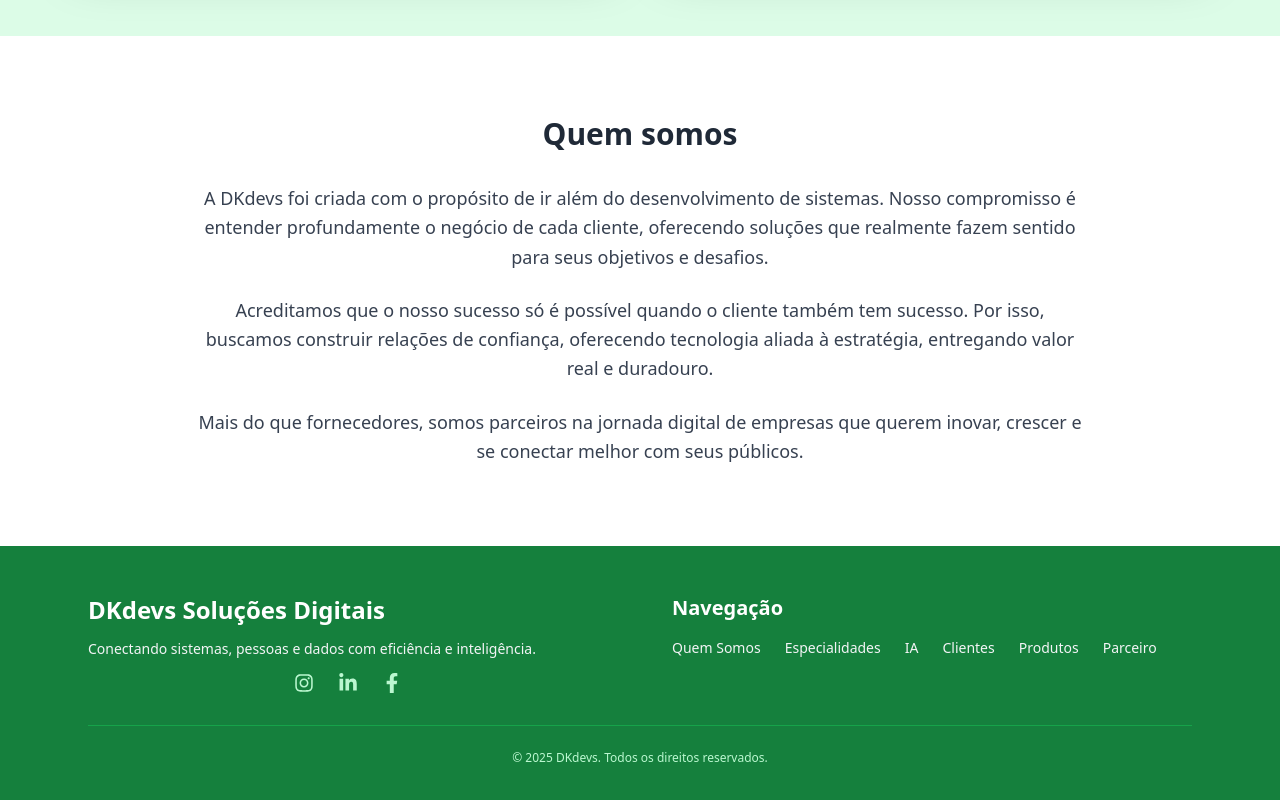
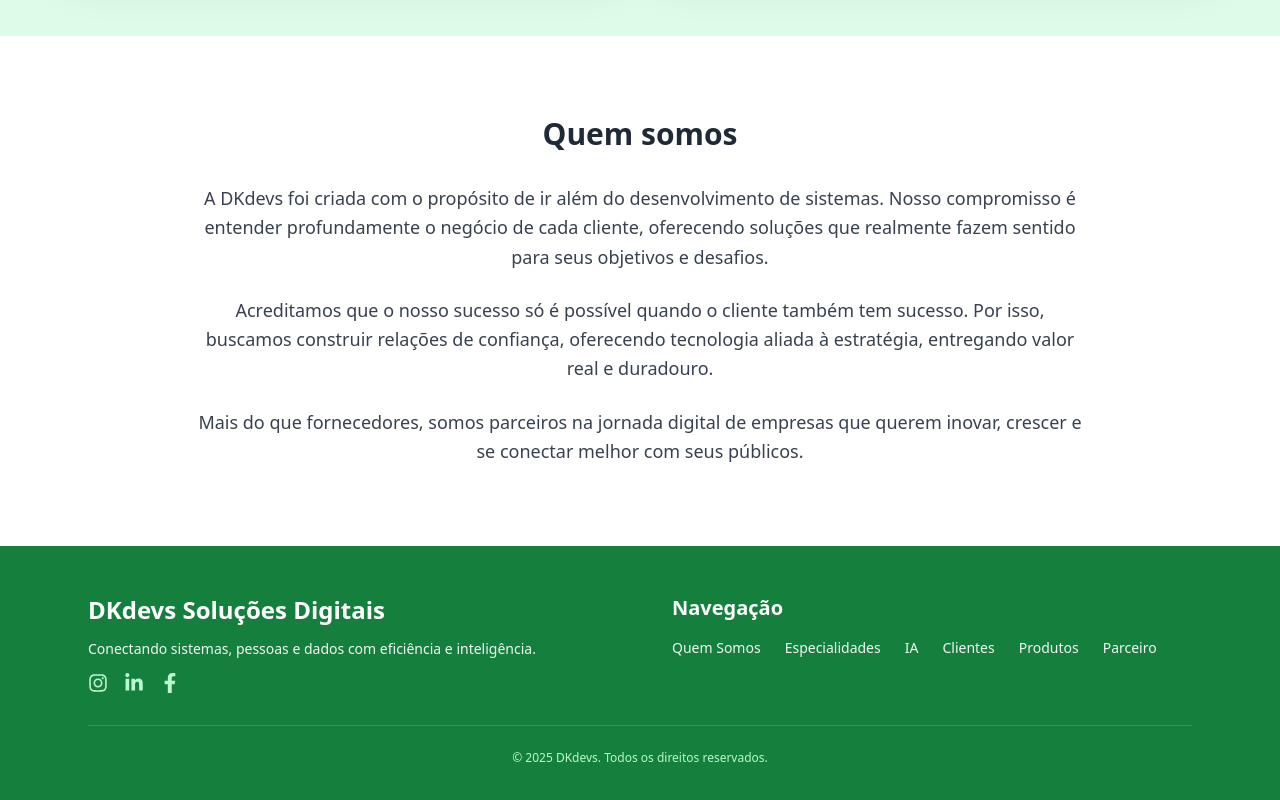
Before and after one commit to intalkconnect/lpdk_vite, a React (Vite) app: page / in a window 1280 px wide. Shown: the part 2612-3412 px from the top of the page. Built offline with nearby package versions, Linux system fonts and the light colour scheme.

Commit message:
Update App.jsx

```diff
--- a/src/App.jsx
+++ b/src/App.jsx
@@ -366,8 +366,9 @@ const App = () => {
   <p className="text-gray-100 leading-relaxed">
     {t("footer.description")}
   </p>
+
   {/* Redes Sociais */}
-<div className="mt-8 flex justify-center gap-6">
+  <div className="mt-4 flex gap-4">
     <a
       href="https://www.instagram.com/suaempresa"
       target="_blank"
```
Lines whose indentation alone changed are shown as unchanged.
